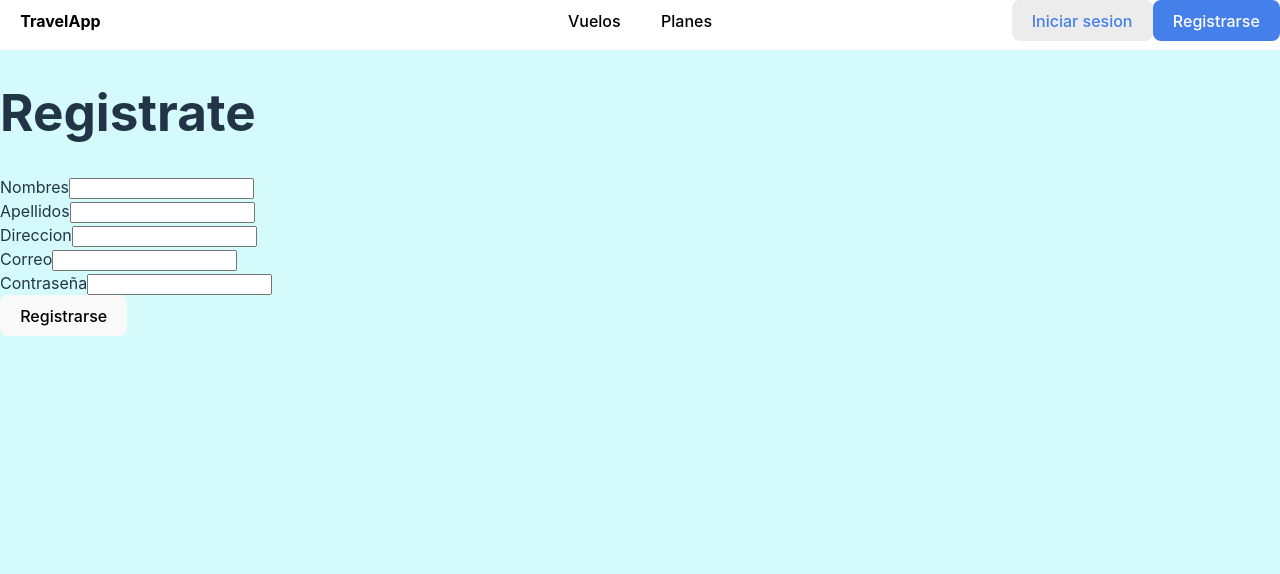
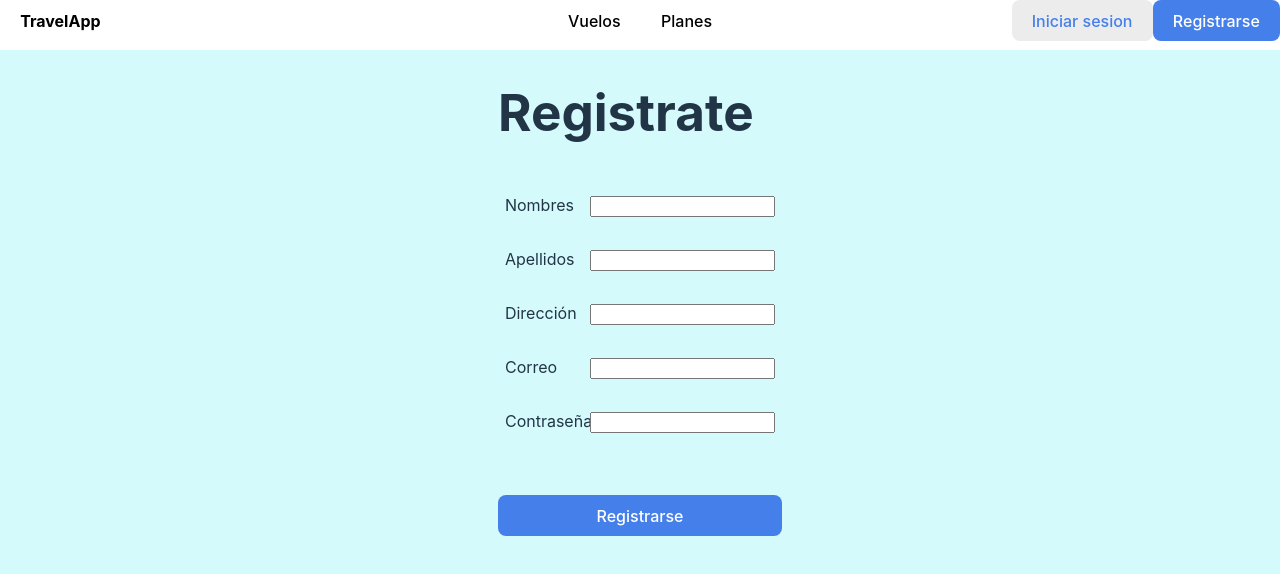
Before and after one commit to alejoteran/TravelAppClient, a React (Vite) app: page /Register in a window 1280 px wide. Shown: the top 574 px of the page. Built offline with nearby package versions, Linux system fonts and the light colour scheme.

Commit message:
creacion del login y register

```diff
--- a/src/App.jsx
+++ b/src/App.jsx
@@ -1,7 +1,5 @@
 import { useState } from 'react'
 import {useNavigate} from "react-router-dom"
-import reactLogo from './assets/react.svg'
-import viteLogo from '/vite.svg'
 import './App.css'
 import Navegacion from './components/Navegacion'
 import Busqueda from './components/Busqueda'
@@ -12,17 +10,18 @@ function App() {
   const navigate = useNavigate();
 
   const Vuelos = [
-    <Vuelo />,
-    <Vuelo />,
-    <Vuelo />
+    <Vuelo key="1" origen="Bogota (BOG)" destino="San Jose de Costa Rica"/>,
+    <Vuelo key="2" origen="Bogota (BOG)" destino="San Jose de Costa Rica"/>
   ]
 
   return (
     <>
       <Navegacion/>
       <Busqueda />
-      <div>
-        {Vuelos}
+      <div className='ContenedorVuelos'>
+        <div>
+          {Vuelos}
+        </div>
       </div>
     </>
   )
--- a/src/components/Busqueda.jsx
+++ b/src/components/Busqueda.jsx
@@ -1,3 +1,4 @@
+import './stylesBusqueda.css';
 export default function Busqueda(){
 
 
--- a/src/components/Login.jsx
+++ b/src/components/Login.jsx
@@ -1,4 +1,4 @@
-import './styles.css';
+import './stylesLogin.css';
 import Navegacion from './Navegacion';
 export default function Login(){
 
@@ -6,18 +6,36 @@ export default function Login(){
     return(
         <>
             <Navegacion/>
+            <div className='ContainerLogin'>
+                <div className='DatosLogin'>
+                    <div className='SectionLogin'>
                         <h1 className="Titulo">Iniciar Sesión</h1>
-            <form className='DatosLogin'>
+                        <form className='FormLogin'>
                             <div>
-                    <label>Correo</label>
-                    <input type="text" title='Correo'/>
+                                <div className="Datos">
+                                    <div className="col-25">
+                                        <label htmlFor="email">Correo</label>
+                                    </div>
+                                    <div className="col-75">
+                                        <input type="text" id="email" name="Correo" />
+                                    </div>
+                                </div>
                             </div>
                             <div>
-                    <label>Contraseña</label>
-                    <input type="password" title='Contraseña'/>
+                                <div className="Datos">
+                                    <div className="col-25">
+                                        <label htmlFor="Pword">Contraseña</label>
+                                    </div>
+                                    <div className="col-75">
+                                        <input type="password" id="Pword" name="Password"  />
+                                    </div>
+                                </div>
                             </div>
                         </form>
                         <button>Iniciar Sesión</button>
+                    </div>
+                </div>
+            </div>
         </>
     )
 }
--- a/src/components/Navegacion.jsx
+++ b/src/components/Navegacion.jsx
@@ -1,4 +1,4 @@
-import './styles.css';
+import './stylesNavegacion.css';
 import {useNavigate} from "react-router-dom"
 export default function Navegacion(){
 
@@ -12,7 +12,9 @@ export default function Navegacion(){
                         navigate("/")
                     }}>TravelApp</button>
                     <div className='Opciones'>
-                        <button>Vuelos</button>
+                        <button onClick={() => {
+                        navigate("/")
+                        }}>Vuelos</button>
                         <button>Planes</button>
                     </div>
                     <div>
--- a/src/components/Register.jsx
+++ b/src/components/Register.jsx
@@ -1,4 +1,4 @@
-import './styles.css';
+import './stylesRegister.css';
 import Navegacion from './Navegacion';
 export default function Register(){
 
@@ -6,30 +6,66 @@ export default function Register(){
     return(
         <>
             <Navegacion/>
+            <div className='ContainerRegister'>
+                <div className='DatosRegister'>
+                    <div className='SectionRegister'>
                         <h1 className="Titulo">Registrate</h1>
-            <form className='DatosRegistro'>
+                        <form className='FormRegister'>
                             <div>
-                    <label>Nombres</label>
-                    <input type="text" title='Nombres'/>
+                                <div className="Datos">
+                                    <div className="col-25">
+                                        <label htmlFor="name">Nombres</label>
+                                    </div>
+                                    <div className="col-75">
+                                        <input type="text" id="name" name="Nombre" />
+                                    </div>
+                                </div>
                             </div>
                             <div>
-                    <label>Apellidos</label>
-                    <input type="text" title='Apellidos'/>
+                                <div className="Datos">
+                                    <div className="col-25">
+                                        <label htmlFor="lastName">Apellidos</label>
+                                    </div>
+                                    <div className="col-75">
+                                        <input type="text" id="Lastname" name="Apellido" />
+                                    </div>
+                                </div>
                             </div>
                             <div>
-                    <label>Direccion</label>
-                    <input type="text" title='Direccion'/>
+                                <div className="Datos">
+                                    <div className="col-25">
+                                        <label htmlFor="address">Dirección</label>
+                                    </div>
+                                    <div className="col-75">
+                                        <input type="text" id="address" name="Direccion" />
+                                    </div>
+                                </div>
                             </div>
                             <div>
-                    <label>Correo</label>
-                    <input type="text" title='Correo'/>
+                                <div className="Datos">
+                                    <div className="col-25">
+                                        <label htmlFor="email">Correo</label>
+                                    </div>
+                                    <div className="col-75">
+                                        <input type="text" id="email" name="Correo" />
+                                    </div>
+                                </div>
                             </div>
                             <div>
-                    <label>Contraseña</label>
-                    <input type="password" title='Contraseña'/>
+                                <div className="Datos">
+                                    <div className="col-25">
+                                        <label htmlFor="Pword">Contraseña</label>
+                                    </div>
+                                    <div className="col-75">
+                                        <input type="password" id="Pword" name="Password"  />
+                                    </div>
+                                </div>
                             </div>
                         </form>
                         <button>Registrarse</button>
+                    </div>
+                </div>
+            </div>
         </>
     )
 }
--- a/src/components/Vuelo.jsx
+++ b/src/components/Vuelo.jsx
@@ -1,10 +1,20 @@
-export default function Vuelo(){
-
-
+import './stylesVuelo.css';
+export default function Vuelo(props){
 
     return(
         <>
-            <h1>HOLA</h1>
+            <div className="InfoVuelo">
+                <div>
+                    <h3>{props.origen}</h3>
+                    <span>hora</span>
+                </div>
+                <img src="https://logowik.com/content/uploads/images/avianca4784.logowik.com.webp" alt="Logo avianca" />
+                <div>
+                    <h3>{props.destino}</h3>
+                    <span>hora</span>
+                </div>
+                <span>5.000.000 COP</span>
+            </div>
         </>
     )
 }
--- /dev/null
+++ b/src/components/stylesBusqueda.css
@@ -0,0 +1,20 @@
+
+.DatosBusqueda{
+    display: flex;
+    flex-direction: row;
+    justify-content: space-between;
+    align-items: center;
+    background-color: #ECECEC;
+    border-color: black;
+    border-style: solid;
+}
+.DatosBusqueda > button{
+    margin: 10px;
+    background-color: #457FEA;
+    color: white;
+}
+.DatosLugar{
+    display: flex;
+    flex-direction: row;
+    margin: 10px;
+}
--- /dev/null
+++ b/src/components/stylesLogin.css
@@ -0,0 +1,46 @@
+.ContainerLogin {
+    justify-content: center;
+    display: flex;
+}
+.DatosLogin {
+    display: flex;
+    justify-content: center;
+    width: 500px;
+}
+.SectionLogin{
+    display: flex;
+    flex-direction: column;
+}
+.SectionLogin > button{
+    margin-top: 50px;
+    background-color: #457FEA;
+    color: white;
+}
+
+label {
+    padding: 12px 12px 12px 0;
+    display: inline-block;
+}
+
+
+.container {
+    border-radius: 5px;
+    background-color: #f2f2f2;
+    padding: 20px;
+}
+
+.col-25 {
+    float: left;
+    width: 25%;
+    margin-top: 6px;
+}
+
+.col-75 {
+    float: left;
+}
+
+.Datos{
+    display: flex;
+    justify-content: space-around;
+    align-items: baseline;
+}
--- a/src/components/styles.css
+++ b/src/components/stylesNavegacion.css
@@ -1,4 +1,3 @@
-
 .BarraNavegacion{
     top: 0;
     left: 0;
@@ -37,24 +36,3 @@
 .Opciones > button{
     background-color: white;
 }
-
-
-.DatosBusqueda{
-    display: flex;
-    flex-direction: row;
-    justify-content: space-between;
-    align-items: center;
-    background-color: #ECECEC;
-    border-color: black;
-    border-style: solid;
-}
-.DatosBusqueda > button{
-    margin: 10px;
-    background-color: #457FEA;
-    color: white;
-}
-.DatosLugar{
-    display: flex;
-    flex-direction: row;
-    margin: 10px;
-}
--- /dev/null
+++ b/src/components/stylesRegister.css
@@ -0,0 +1,46 @@
+.ContainerRegister {
+    justify-content: center;
+    display: flex;
+}
+.DatosRegister {
+    display: flex;
+    justify-content: center;
+    width: 500px;
+}
+.SectionRegister{
+    display: flex;
+    flex-direction: column;
+}
+.SectionRegister > button{
+    margin-top: 50px;
+    background-color: #457FEA;
+    color: white;
+}
+
+label {
+    padding: 12px 12px 12px 0;
+    display: inline-block;
+}
+
+
+.container {
+    border-radius: 5px;
+    background-color: #f2f2f2;
+    padding: 20px;
+}
+
+.col-25 {
+    float: left;
+    width: 25%;
+    margin-top: 6px;
+}
+
+.col-75 {
+    float: left;
+}
+
+.Datos{
+    display: flex;
+    justify-content: space-around;
+    align-items: baseline;
+}
--- /dev/null
+++ b/src/components/stylesVuelo.css
@@ -0,0 +1,23 @@
+.InfoVuelo {
+    display: flex;
+    height: 100px;
+    width: 650px;
+    justify-content: space-evenly;
+    align-items: center;
+    margin: 30px;
+    background-color: white;
+    border-radius: 10px;
+}
+.InfoVuelo > img{
+    height: 100px;
+    width: 100px;
+}
+.InfoVuelo > div > h3{
+    margin: 0;
+}
+
+
+.ContenedorVuelos{
+    display: flex;
+    justify-content: center;
+}
```
Lines whose indentation alone changed are shown as unchanged.
